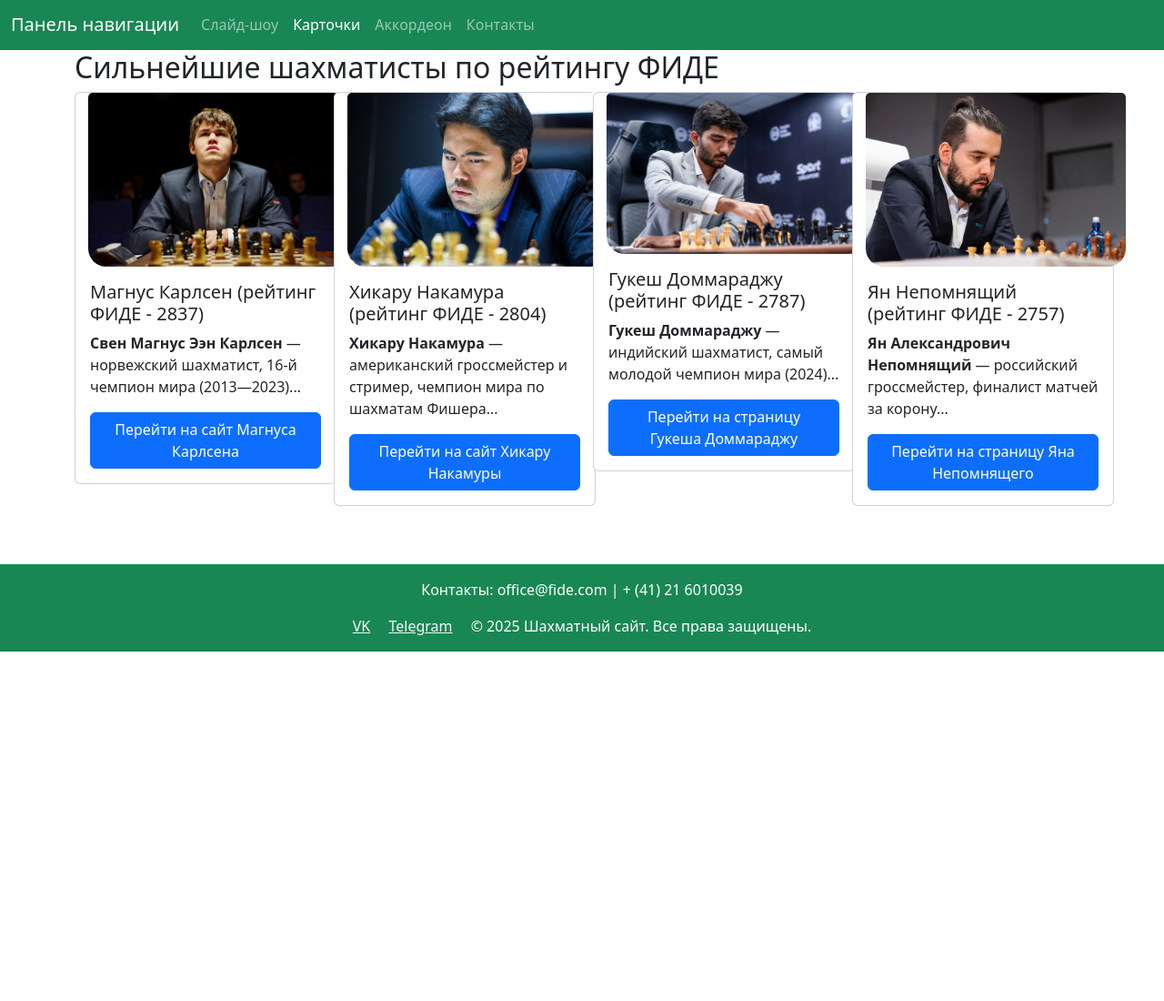
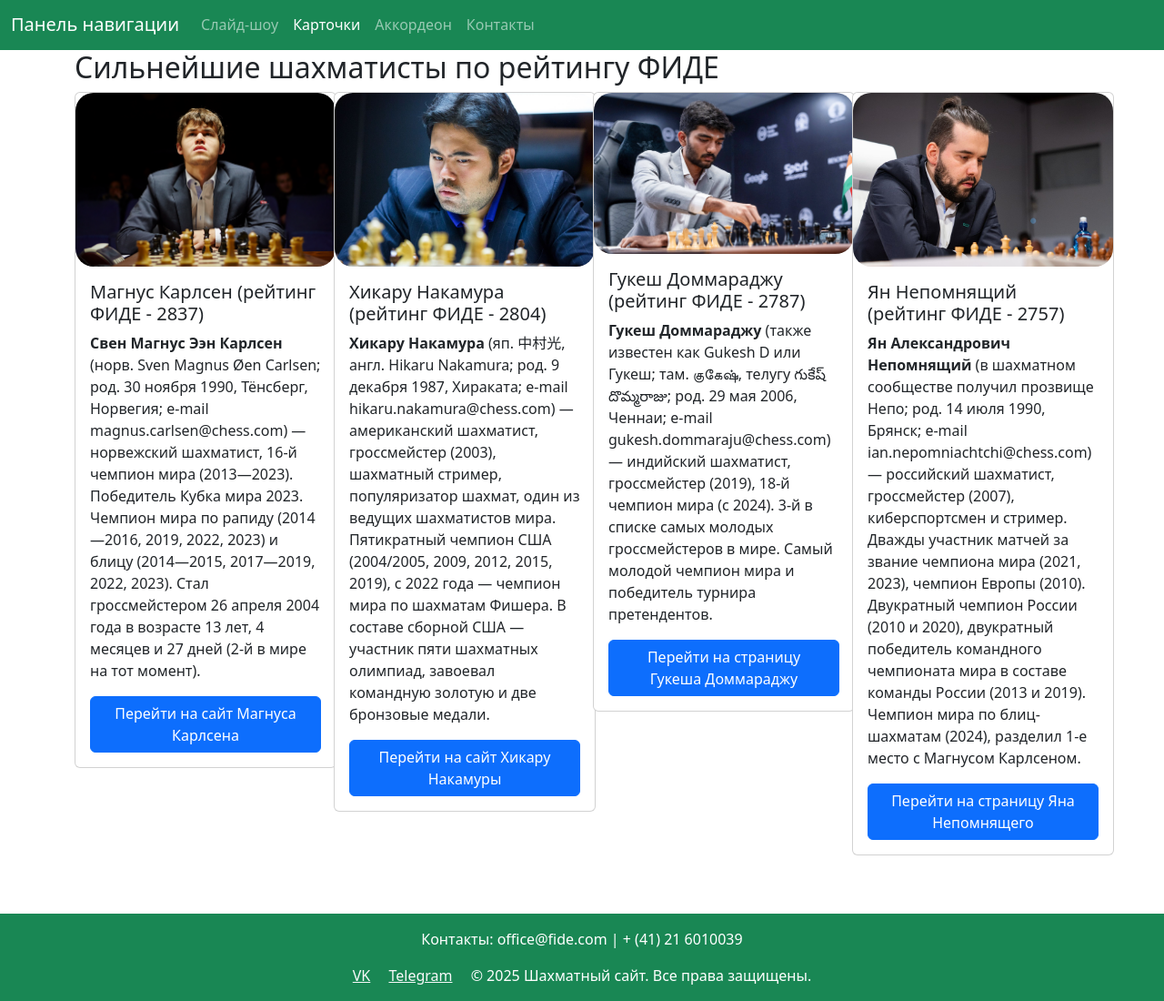
Before and after one commit to YuriyNik156/DJ02-hometask, a Django app: page /cards/ in a window 1280 px wide. Shown: the part 25-1125 px from the top of the page at 91% size. Before the commit the page ends 741 px from the top, so only its background shows below. Run offline with Django 5.2, Linux system fonts and the light colour scheme.

Commit message:
last updates

```diff
--- a/chess_grandmasters/main/static/main/css/main.css
+++ b/chess_grandmasters/main/static/main/css/main.css
@@ -1,29 +1,42 @@
+/* Стили для карусели */
+.carousel-inner {
+    max-height: 90vh; /* ограничиваем высоту карусели */
+    overflow: hidden;
+}
+
+.carousel-inner img {
+    object-fit: contain; /* сохраняет пропорции */
+    max-height: 90vh;
+    width: 100%;
+    border-radius: 0; /* убрать, если в карусели не нужен скругленный угол */
+}
+
+/* Универсальный img для карточек — сделаем классом, а не глобально */
+.card img {
+    max-width: 100%;
+    height: auto;
+    border-radius: 20px;
+}
+
+/* Карточки */
 .card {
     width: 350px;
-    height: 650px;
+    /* убираем жесткую высоту, min-height можно оставить для внешнего вида */
+    height: auto;
     background-color: lightgreen;
     border-radius: 60px;
+    overflow: hidden; /* обрезаем лишнее */
 }
 
+/* Остальное без изменений */
 .photo {
     height: 40%;
     padding: 40px;
 }
 
 .info {
-    height: 40%;
-    padding: 40px;
-    position: relative;
-    bottom: 50%;
-}
-
-img {
-    max-width: 100%;
-    height: auto; /* Очень важно для сохранения пропорций */
-    border-radius: 20px;
-    position: relative;
-    left: 5%;
-    bottom: 45%;
+    height: 300px;
+    overflow-y: auto;
 }
 
 .card-container {
@@ -42,6 +55,6 @@ img {
 }
 
 .card:hover {
-            transform: translateY(-20px);
-            box-shadow: 0 5px 10px rgba(0, 0, 0, 1);
+    transform: translateY(-20px);
+    box-shadow: 0 5px 10px rgba(0, 0, 0, 1);
 }
--- a/chess_grandmasters/main/templates/main/cards.html
+++ b/chess_grandmasters/main/templates/main/cards.html
@@ -12,7 +12,11 @@
             <img src="{% static 'main/img/Magnus Carlsen.jpg' %}" class="card-img-top" alt="...">
             <div class="card-body">
                 <h5 class="card-title">Магнус Карлсен (рейтинг ФИДЕ - 2837)</h5>
-                <p class="card-text"><strong>Свен Магнус Ээн Карлсен</strong> — норвежский шахматист, 16-й чемпион мира (2013—2023)...</p>
+                <p class="card-text"><strong>Свен Магнус Ээн Карлсен </strong>(норв. Sven Magnus Øen Carlsen; род. 30 ноября 1990,
+                Тёнсберг, Норвегия; e-mail magnus.carlsen@chess.com) — норвежский шахматист, 16-й чемпион мира (2013—2023).
+                Победитель Кубка мира 2023. Чемпион мира по рапиду (2014—2016, 2019, 2022, 2023) и блицу (2014—2015,
+                2017—2019, 2022, 2023). Стал гроссмейстером 26 апреля 2004 года в возрасте 13 лет, 4 месяцев и 27 дней
+                (2-й в мире на тот момент).</p>
                 <a href="https://www.magnuscarlsen.com/" class="btn btn-primary">Перейти на сайт Магнуса Карлсена</a>
             </div>
         </div>
@@ -23,7 +27,11 @@
             <img src="{% static 'main/img/Hikaru Nakamura.jpeg' %}" class="card-img-top" alt="...">
             <div class="card-body">
                 <h5 class="card-title">Хикару Накамура (рейтинг ФИДЕ - 2804)</h5>
-                <p class="card-text"><strong>Хикару Накамура</strong> — американский гроссмейстер и стример, чемпион мира по шахматам Фишера...</p>
+                <p class="card-text"><strong>Хикару Накамура </strong>(яп. 中村光, англ. Hikaru Nakamura; род. 9 декабря 1987, Хираката;
+                e-mail hikaru.nakamura@chess.com) — американский шахматист, гроссмейстер (2003), шахматный стример,
+                популяризатор шахмат, один из ведущих шахматистов мира. Пятикратный чемпион США (2004/2005, 2009, 2012,
+                2015, 2019), с 2022 года — чемпион мира по шахматам Фишера. В составе сборной США — участник пяти
+                шахматных олимпиад, завоевал командную золотую и две бронзовые медали.</p>
                 <a href="https://hikarunakamura.com/" class="btn btn-primary">Перейти на сайт Хикару Накамуры</a>
             </div>
         </div>
@@ -34,7 +42,10 @@
             <img src="{% static 'main/img/Gukesh Dommaraju.png' %}" class="card-img-top" alt="...">
             <div class="card-body">
                 <h5 class="card-title">Гукеш Доммараджу (рейтинг ФИДЕ - 2787)</h5>
-                <p class="card-text"><strong>Гукеш Доммараджу</strong> — индийский шахматист, самый молодой чемпион мира (2024)...</p>
+                <p class="card-text"><strong>Гукеш Доммараджу </strong>(также известен как Gukesh D или Гукеш; там. குகேஷ், телугу గుకేష్ దొమ్మరాజు;
+                род. 29 мая 2006, Ченнаи; e-mail gukesh.dommaraju@chess.com) — индийский шахматист, гроссмейстер (2019),
+                18-й чемпион мира (с 2024). 3-й в списке самых молодых гроссмейстеров в мире. Самый молодой чемпион мира
+                и победитель турнира претендентов.</p>
                 <a href="https://ru.wikipedia.org/wiki/Доммараджу,_Гукеш" class="btn btn-primary">Перейти на страницу Гукеша Доммараджу</a>
             </div>
         </div>
@@ -45,7 +56,11 @@
             <img src="{% static 'main/img/Ian Nepomniachtchi.jpeg' %}" class="card-img-top" alt="...">
             <div class="card-body">
                 <h5 class="card-title">Ян Непомнящий (рейтинг ФИДЕ - 2757)</h5>
-                <p class="card-text"><strong>Ян Александрович Непомнящий</strong> — российский гроссмейстер, финалист матчей за корону...</p>
+                <p class="card-text"><strong>Ян Александрович Непомнящий </strong>(в шахматном сообществе получил прозвище Непо;
+                род. 14 июля 1990, Брянск; e-mail ian.nepomniachtchi@chess.com) — российский шахматист, гроссмейстер (2007),
+                киберспортсмен и стример. Дважды участник матчей за звание чемпиона мира (2021, 2023), чемпион Европы (2010).
+                Двукратный чемпион России (2010 и 2020), двукратный победитель командного чемпионата мира в составе команды
+                России (2013 и 2019). Чемпион мира по блиц-шахматам (2024), разделил 1-е место с Магнусом Карлсеном.</p>
                 <a href="https://ru.wikipedia.org/wiki/Непомнящий,_Ян_Александрович" class="btn btn-primary">Перейти на страницу Яна Непомнящего</a>
             </div>
         </div>
--- a/chess_grandmasters/main/templates/main/layoute.html
+++ b/chess_grandmasters/main/templates/main/layoute.html
@@ -19,7 +19,6 @@
 <main>
   <div class="container">
     {% block content %}
-            <!-- Контент подгружается сюда -->
     {% endblock %}
   </div>
 </main>
```
Lines whose indentation alone changed are shown as unchanged.
